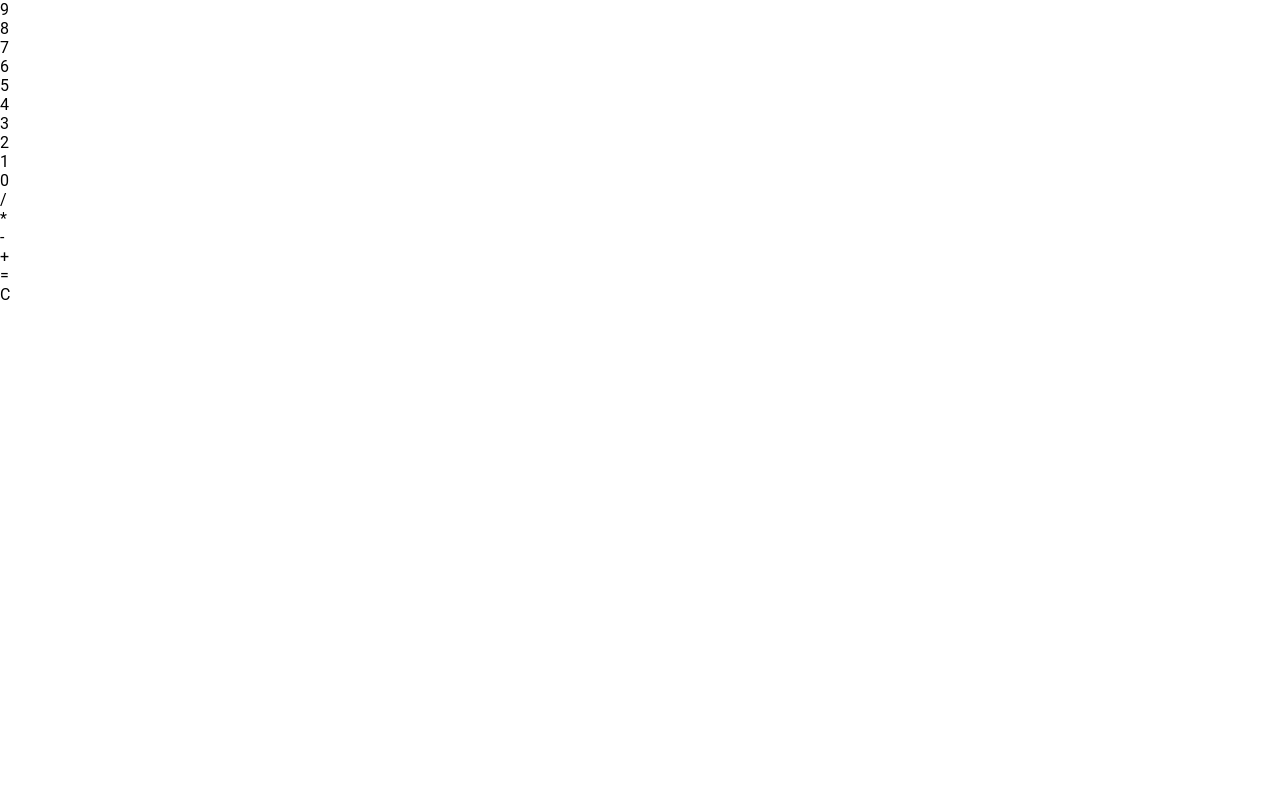
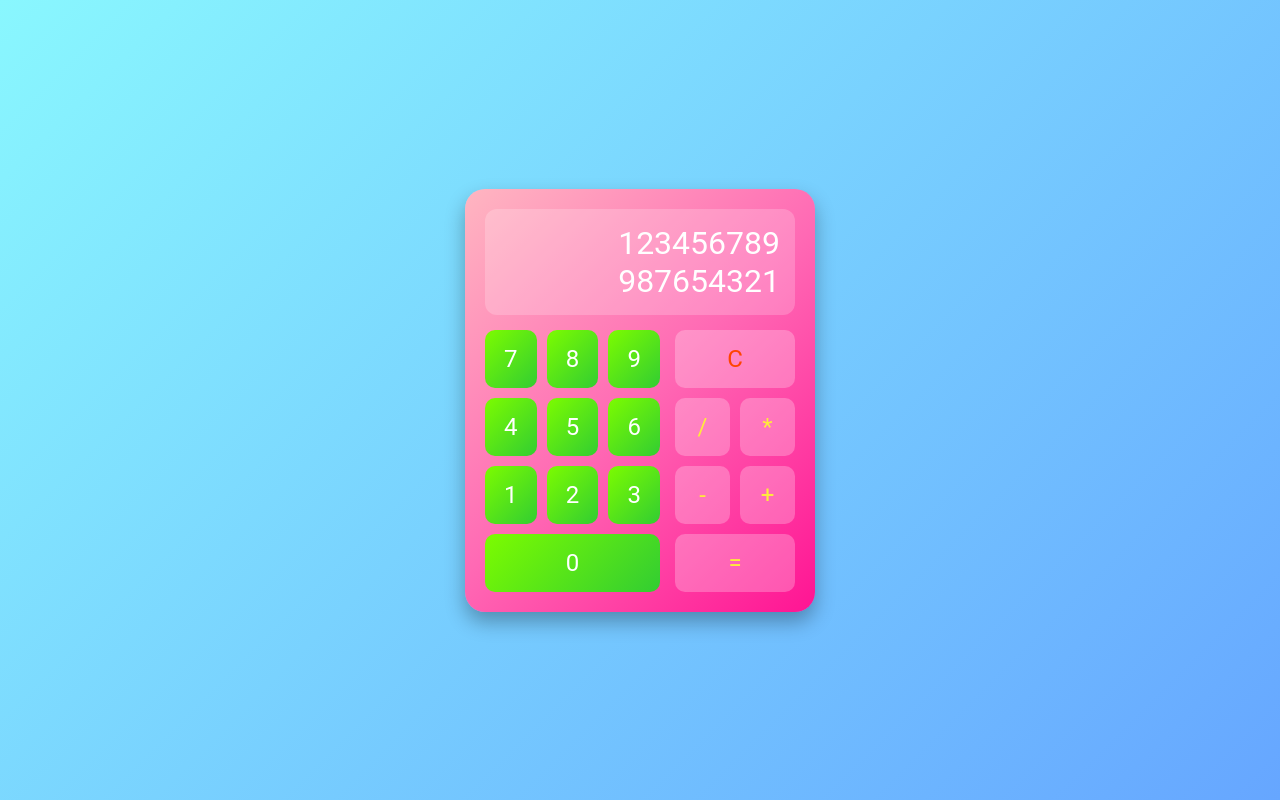
Before and after one commit to IrtazaAmjad0412/odin-calculator, a plain HTML site: page index.html in a window 1280 px wide. Drawn offline with Linux system fonts and the light colour scheme.

Commit message:
Added css to give the calculator a layout and adjusted html based off of the css

```diff
--- a/css/styles.css
+++ b/css/styles.css
@@ -4,3 +4,103 @@
   box-sizing: border-box;
   font-family: "Roboto", sans-serif;
 }
+
+body {
+  display: flex;
+  justify-content: center;
+  align-items: center;
+  height: 100vh;
+  background: linear-gradient(135deg, #89f7fe 0%, #66a6ff 100%);
+}
+
+.calculator {
+  display: flex;
+  flex-direction: column;
+  gap: 15px;
+  background: linear-gradient(135deg, #ffb6c1, #ff69b4, #ff1493);
+  border-radius: 20px;
+  padding: 20px;
+  width: 350px;
+  color: white;
+  box-shadow: 0 10px 20px rgba(0, 0, 0, 0.3);
+}
+
+.display {
+  background: rgba(255, 255, 255, 0.2);
+  border-radius: 12px;
+  padding: 15px;
+  text-align: right;
+  font-size: 2rem;
+}
+
+.buttons-container {
+  display: flex;
+  gap: 15px;
+}
+
+.numbers {
+  display: flex;
+  flex-direction: column;
+  gap: 10px;
+  flex: 1;
+}
+
+.number-row {
+  display: flex;
+  gap: 10px;
+}
+
+.number,
+.operator,
+.clear {
+  background: linear-gradient(135deg, #7cfc00, #32cd32);
+  color: #fff;
+  border-radius: 10px;
+  padding: 15px;
+  font-size: 1.5rem;
+  text-align: center;
+  cursor: pointer;
+  flex: 1;
+  transition: transform 0.2s, background 0.2s;
+}
+
+.number:hover {
+  background: linear-gradient(135deg, #32cd32, #228b22);
+  transform: scale(1.05);
+}
+
+.operators {
+  display: flex;
+  flex-direction: column;
+  gap: 10px;
+  flex: 0 0 120px;
+}
+
+.clear,
+.operator .equal {
+  flex: 0 0 auto;
+  width: 100%;
+  padding: 15px 0;
+  text-align: center;
+}
+
+.operator-row {
+  display: flex;
+  gap: 10px;
+}
+
+.operator,
+.clear {
+  background: rgba(255, 255, 255, 0.25);
+  color: #ffeb3b;
+}
+
+.clear {
+  color: #ff4500;
+}
+
+.operator:hover,
+.clear:hover {
+  background: rgba(255, 255, 255, 0.4);
+  transform: scale(1.05);
+}
--- a/index.html
+++ b/index.html
@@ -10,28 +10,42 @@
   <body>
     <div class="calculator">
       <div class="display">
-        <div class="prev-operand"></div>
-        <div class="curr-operand"></div>
+        <div class="prev-operand">123456789</div>
+        <div class="curr-operand">987654321</div>
       </div>
+      <div class="buttons-container">
         <div class="numbers">
+          <div class="number-row">
+            <div class="number">7</div>
+            <div class="number">8</div>
             <div class="number">9</div>
-        <div class="number">8</div>
-        <div class="number">7</div>
+          </div>
+          <div class="number-row">
+            <div class="number">4</div>
+            <div class="number">5</div>
             <div class="number">6</div>
-        <div class="number">5</div>
-        <div class="number">4</div>
+          </div>
+          <div class="number-row">
+            <div class="number">1</div>
+            <div class="number">2</div>
             <div class="number">3</div>
-        <div class="number">2</div>
-        <div class="number">1</div>
-        <div class="number">0</div>
+          </div>
+          <div class="number-row zero">
+            <div class="number zero">0</div>
+          </div>
         </div>
         <div class="operators">
+          <div class="clear">C</div>
+          <div class="operator-row">
             <div class="operator">/</div>
             <div class="operator">*</div>
+          </div>
+          <div class="operator-row">
             <div class="operator">-</div>
             <div class="operator">+</div>
-        <div class="operator">=</div>
-        <div class="clear">C</div>
+          </div>
+          <div class="operator equal">=</div>
+        </div>
       </div>
     </div>
   </body>
```
Lines whose indentation alone changed are shown as unchanged.
